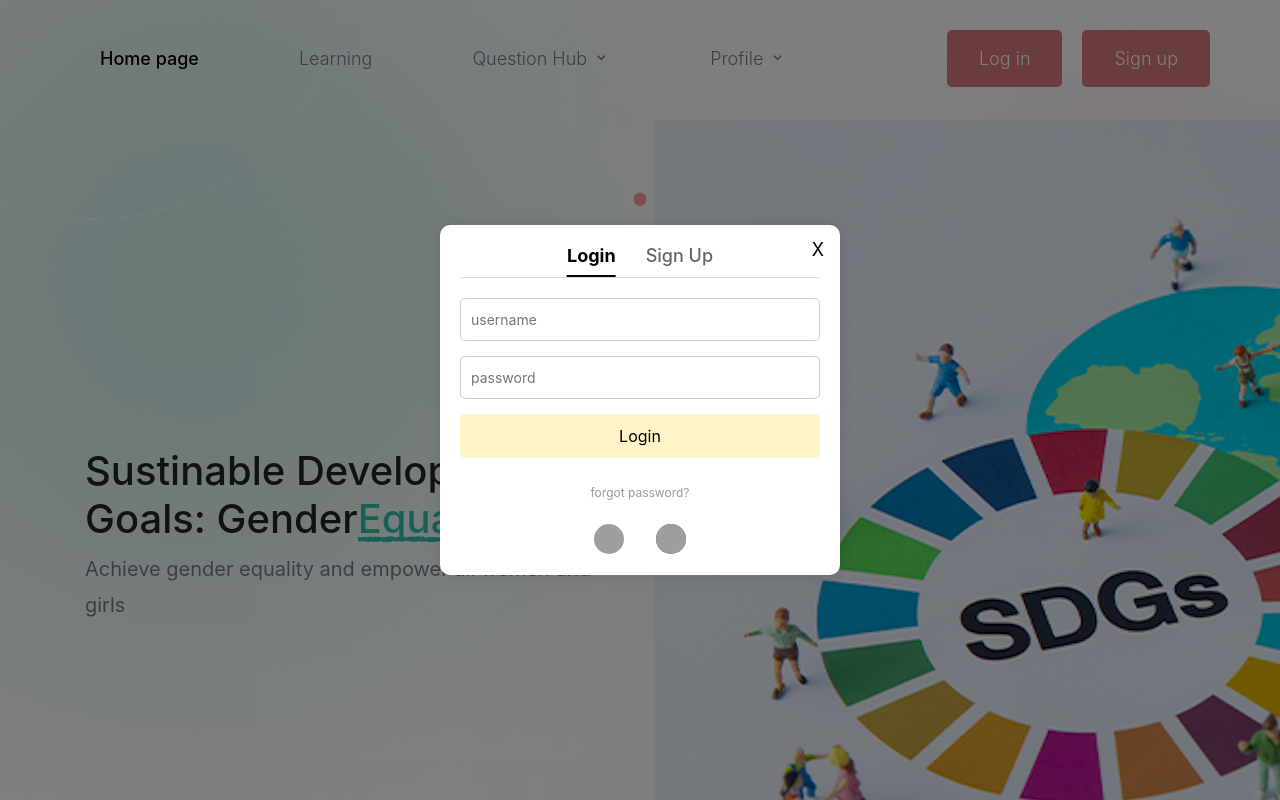
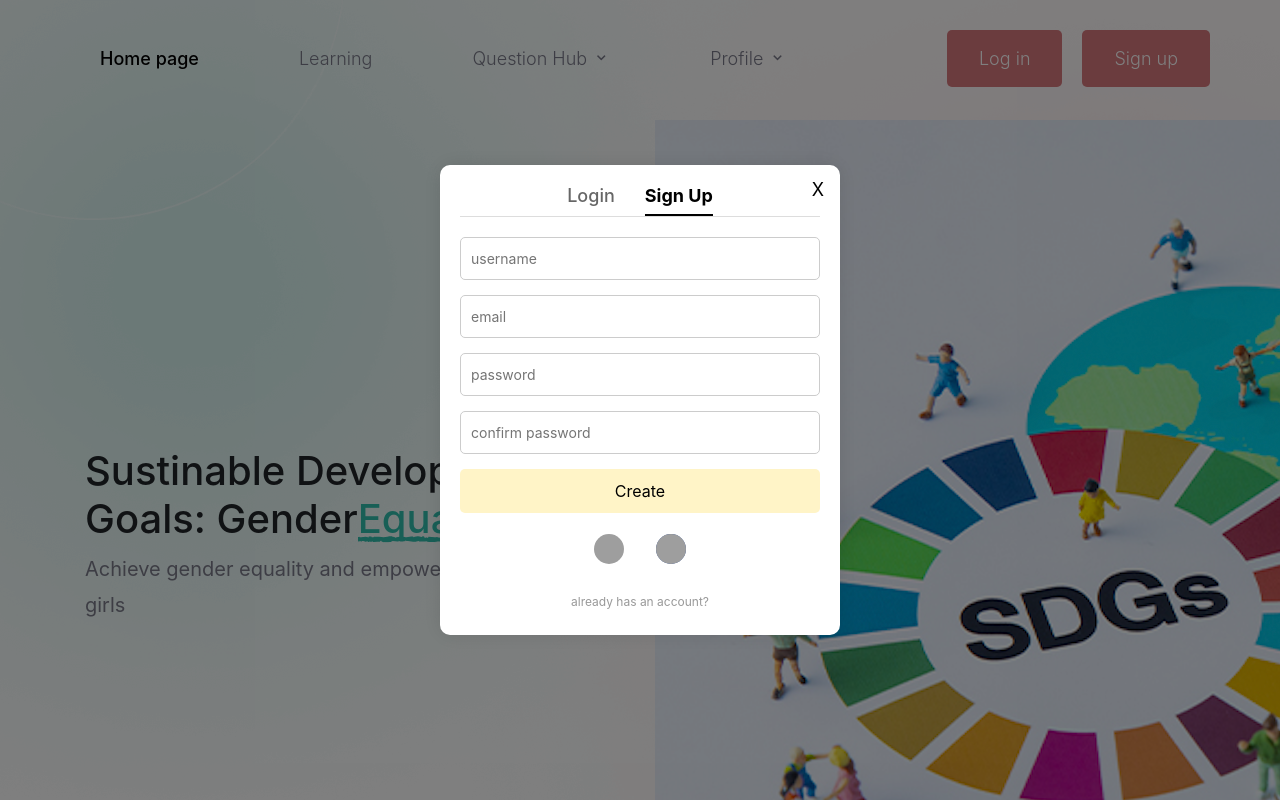
Before and after one commit to Leshangpang/COMP30022-SDGs-Frontend, a Vue app in the folder itp-front/: page / in a window 1280 px wide. Both pictures are taken after a click on the button "Sign up". Shown: the top 800 px of the page. Built offline with nearby package versions, Linux system fonts and the light colour scheme; grey boxes are pictures that could not be loaded; a web font is replaced by a local one.

Commit message:
[TASK-124] <<fix>> the issue with incorrect type of form pop up

```diff
--- a/itp-front/src/App.vue
+++ b/itp-front/src/App.vue
@@ -1,7 +1,7 @@
 <template>
   <div id="app">
     <router-view></router-view><!-- 路由视图，用于渲染匹配的路由组件 -->
-    <Login v-if="isLoginVisible" @closeLogin="toggleLoginForm" />
+    <Login v-if="isLoginVisible" :isLogin="isLogin" @closeLogin="toggleLoginForm" />
   </div>
 </template>
 
@@ -18,16 +18,14 @@ export default {
   data() {
     return {
       isLoginVisible: false,
+      isLogin: true,
     };
   },
   methods: {
-    showLoginForm() {
-    console.log('Login/Signup button clicked');
-    EventBus.$emit('toggle-login-form');
-  },
-  toggleLoginForm() {
+  toggleLoginForm(isSignUp = false) {
     console.log('Toggling login form visibility');
     this.isLoginVisible = !this.isLoginVisible;
+    this.isLogin = !isSignUp;
   }
   },
   created() {
--- a/itp-front/src/components/Header.vue
+++ b/itp-front/src/components/Header.vue
@@ -100,11 +100,11 @@
         </nav>
 
         <div class="nav-btn">
-            <button @click="showLoginForm"to="" class="default-btn">
+            <button @click="showLoginForm(false)" class="default-btn">
               Log in
             </button>
             <span>
-              <button @click="showLoginForm" to="" id="sign-up" class="default-btn">
+              <button @click="showLoginForm(true)" id="sign-up" class="default-btn">
                 Sign up
               </button>
             </span>
@@ -146,8 +146,8 @@ export default {
       const scrollTop = window.pageYOffset || document.documentElement.scrollTop;
       this.isSticky = scrollTop > 50; // Adjust as needed
     },
-    showLoginForm() {
-      EventBus.$emit('toggle-login-form');
+    showLoginForm(isSignUp) {
+      EventBus.$emit('toggle-login-form', isSignUp);
     },
   },
 };
--- a/itp-front/src/components/Login.vue
+++ b/itp-front/src/components/Login.vue
@@ -2,7 +2,7 @@
   <div class="login-overlay">
     <div class="login-popup auth-container">
       <button class="close-button" @click="closeForm">X</button>
-      <form class="login-form">
+      <form class="login-form" @submit.prevent="handleSubmit">
         <header class="auth-header">
           <h2
             :class="{'auth-option': true, 'active': isLogin}"
@@ -78,6 +78,14 @@
         isLogin: true,
       };
     },
+
+    props: {
+    isLogin: {
+      type: Boolean,
+      default: true,
+      },
+    },
+
     methods: {
       handleSubmit() {
         // Handle form submission
```
